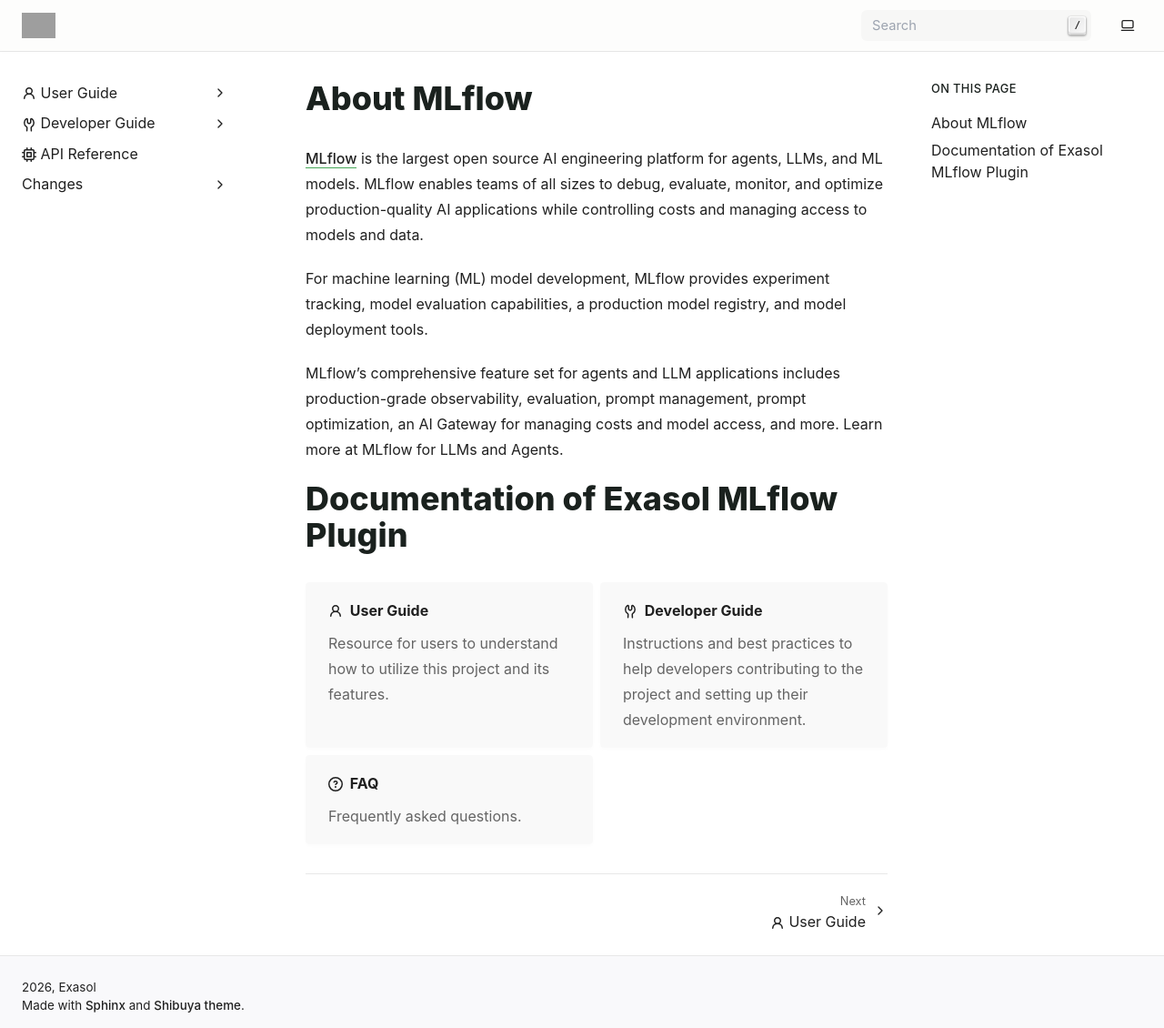
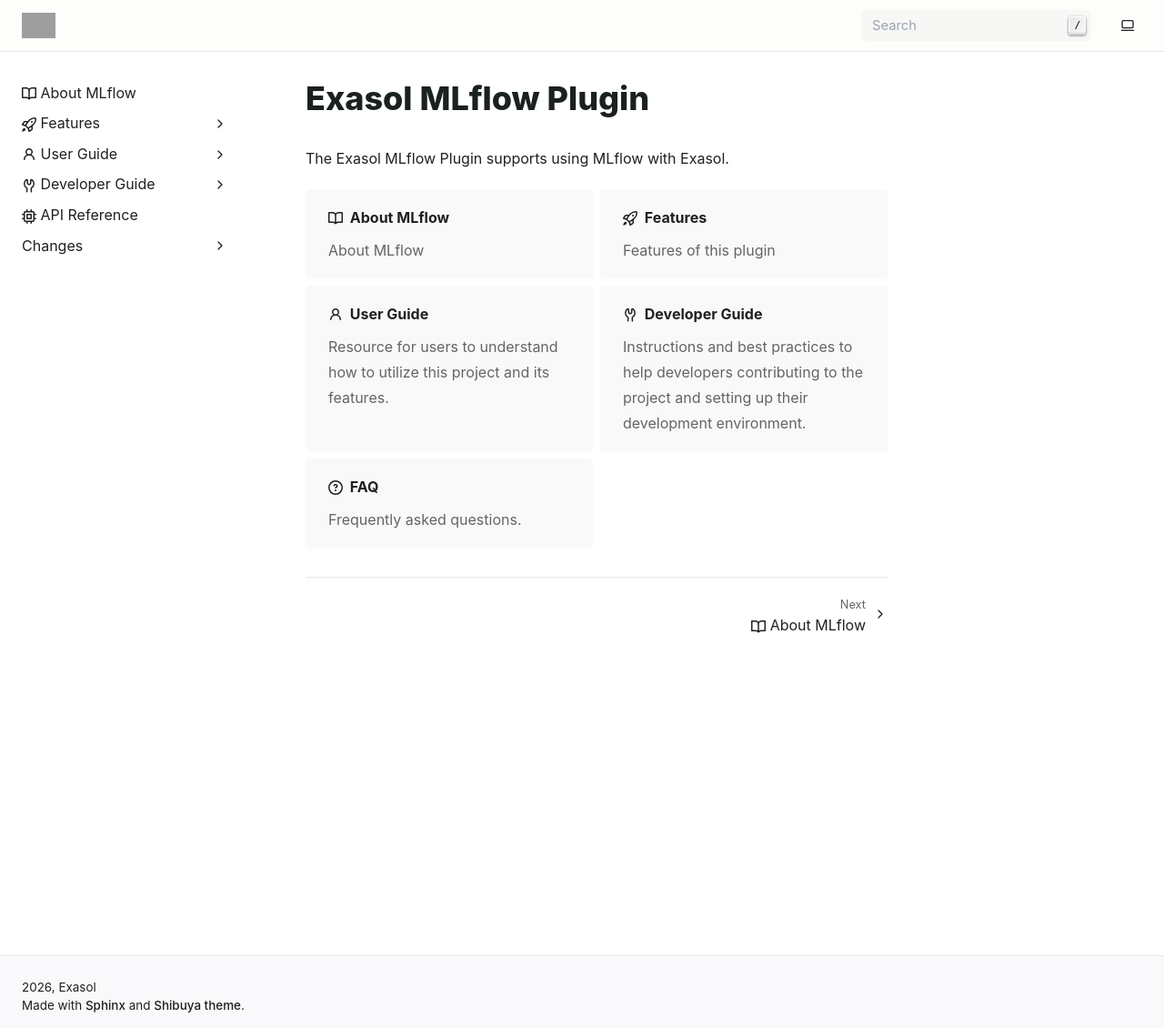
Before and after one commit to exasol/mlflow-plugin, a Sphinx documentation site: the page built from doc/index.rst, in a window 1280 px wide and 1130 px high. Shown: the whole window at 91% size. Built offline with Sphinx 7.4.7, drawn with Linux system fonts in a browser that asks for light colours; pages that are not in the unit, such as notebooks, are missing from menus; grey boxes are pictures that could not be loaded.

Commit message:
Updated structure of documentation

```diff
--- /dev/null
+++ b/doc/features/mlflow_rest_api.rst
@@ -0,0 +1,4 @@
+.. _mlflow_rest_api:
+
+Accessing the MLflow REST API from UDFs
+=======================================
--- a/doc/index.rst
+++ b/doc/index.rst
@@ -1,32 +1,24 @@
-.. _about_mlflow:
+Exasol MLflow Plugin
+====================
 
-About MLflow
-------------
-
-`MLflow <mlflow_>`_ is the largest open source AI engineering platform for agents, LLMs,
-and ML models. MLflow enables teams of all sizes to debug, evaluate, monitor,
-and optimize production-quality AI applications while controlling costs and
-managing access to models and data.
-
-.. _mlflow: https://mlflow.org/
-
-For machine learning (ML) model development, MLflow provides experiment
-tracking, model evaluation capabilities, a production model registry, and
-model deployment tools.
-
-MLflow's comprehensive feature set for agents and LLM applications includes
-production-grade observability, evaluation, prompt management, prompt
-optimization, an AI Gateway for managing costs and model access, and
-more. Learn more at MLflow for LLMs and Agents.
-
-
-Documentation of  Exasol MLflow Plugin
---------------------------------------
+The Exasol MLflow Plugin supports using MLflow with Exasol.
 
 .. grid:: 1 1 3 2
     :gutter: 2
     :padding: 0
     :class-container: surface
+
+    .. grid-item-card:: :octicon:`book` About MLflow
+        :link: about_mlflow
+        :link-type: ref
+
+        About MLflow
+
+    .. grid-item-card:: :octicon:`rocket` Features
+        :link: features
+        :link-type: ref
+
+        Features of this plugin
 
     .. grid-item-card:: :octicon:`person` User Guide
         :link: user_guide
@@ -50,6 +42,8 @@
    :maxdepth: 1
    :hidden:
 
+   about_mlflow
+   features/index
    user_guide/index
    developer_guide/index
    api
```
Also changed, not shown: doc/about_mlflow.rst (added, +20 -0 lines), doc/features/bucketfs_artifact_store.rst (added, +21 -0 lines), doc/features/index.rst (added, +17 -0 lines), doc/user_guide/index.rst (+0 -20 lines).
